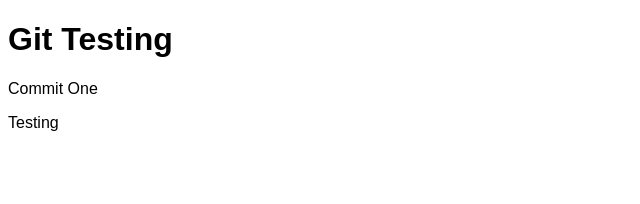
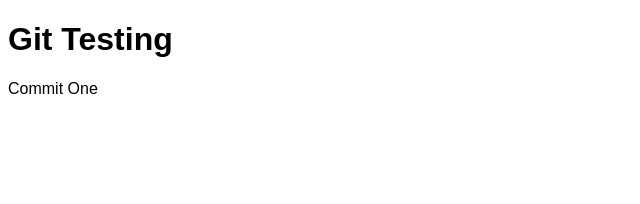
Before and after one commit to cdmt/git-testing, a React (Vite) app in the folder git-testing/: page / in a window 1280 px wide. Shown: the top 204 px of the page, without its empty margins (0-640 px from the left). Built offline with nearby package versions, Linux system fonts and the light colour scheme.

Commit message:
Revert "Merge pull request #3 from cdmt/testing-branch"
This reverts commit bd07d62a015a4e138bd7cb485bdc982e47058768, reversing
changes made to 52bf4a56f537868a133f9265c8fe5cbe1542696d.

```diff
--- a/git-testing/src/App.tsx
+++ b/git-testing/src/App.tsx
@@ -7,7 +7,6 @@ function App() {
     <>
       <h1>Git Testing</h1>
       <p>Commit One</p>
-      <p>Testing</p>
     </>
   )
 }
```
